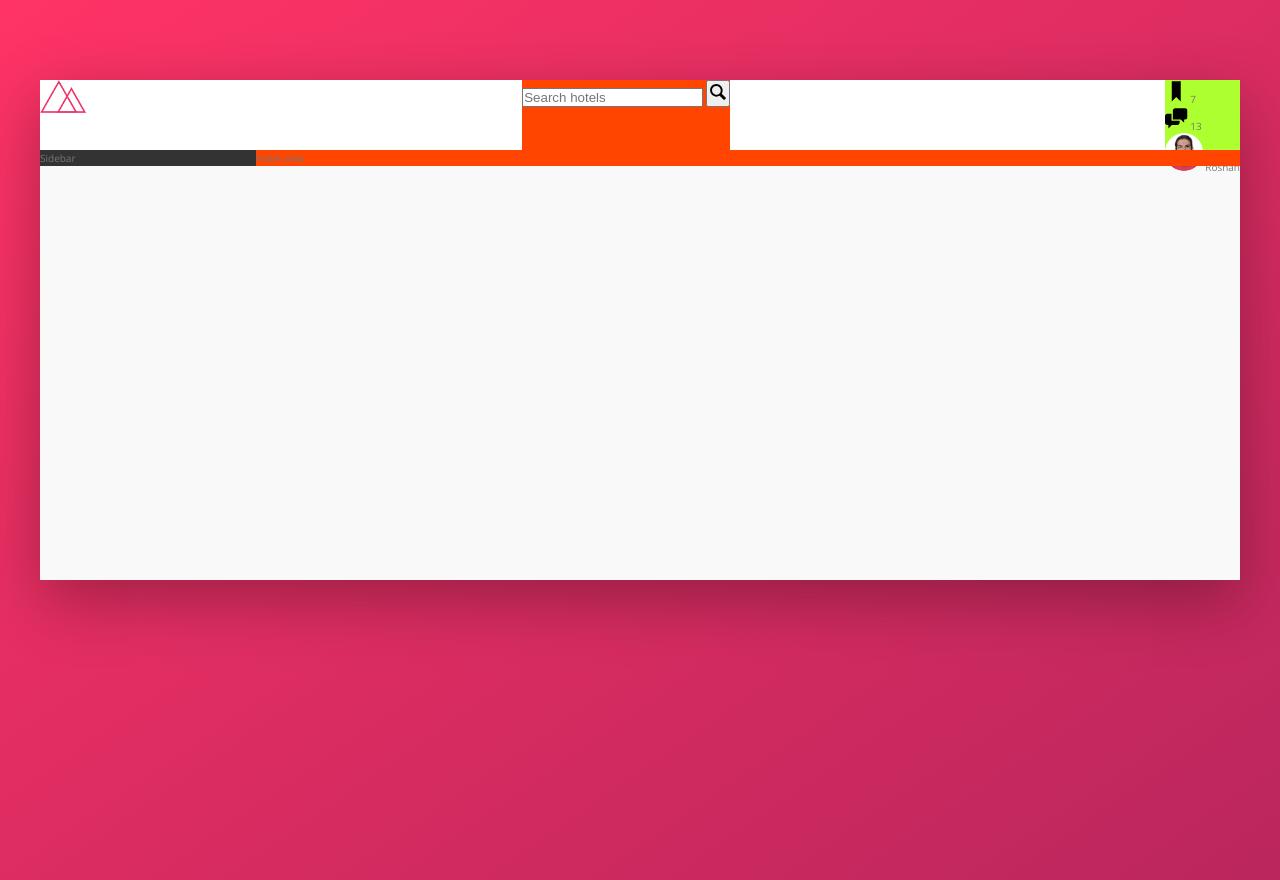
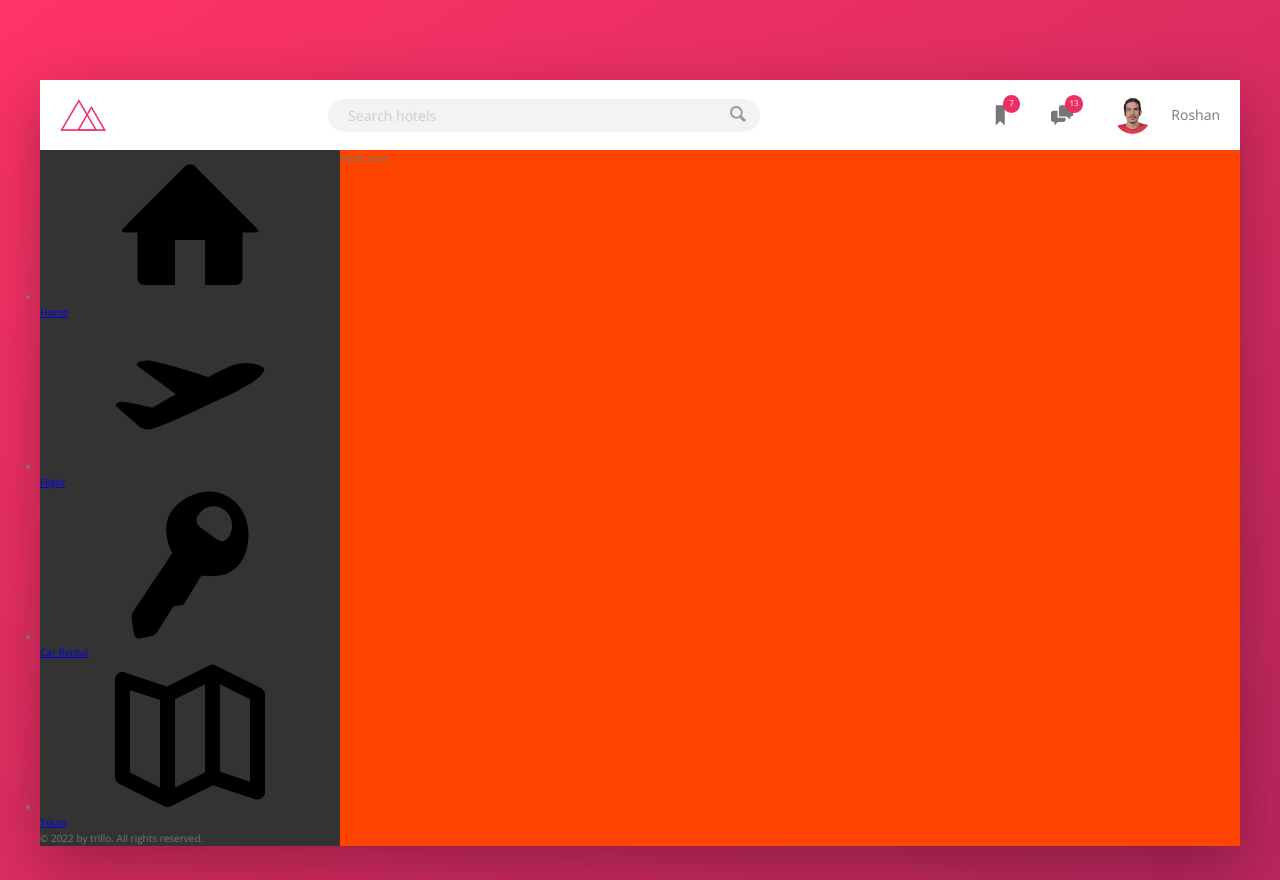
Before and after one commit to roshan-gh/trillo, a website: page index.html in a window 1280 px wide. Drawn offline with nearby package versions, Linux system fonts and the light colour scheme.

Commit message:
header completed

```diff
--- a/index.html
+++ b/index.html
@@ -45,7 +45,43 @@
         </header>
         <div class="content">
             <nav class="sidebar">
-                Sidebar
+                <ul class="side-nav">
+                    <li class="side-nav__item">
+                        <a href="#" class="side-nav__link">
+                            <svg class="side-nav__icon">
+                                <use xlink:href="img/sprite.svg#icon-home"></use>
+                            </svg>
+                            <span>Home</span>
+                        </a>
+                    </li>
+                    <li class="side-nav__item">
+                        <a href="#" class="side-nav__link">
+                            <svg class="side-nav__icon">
+                                <use xlink:href="img/sprite.svg#icon-aircraft-take-off"></use>
+                            </svg>
+                            <span>Flight</span>
+                        </a>
+                    </li>
+                    <li class="side-nav__item">
+                        <a href="#" class="side-nav__link">
+                            <svg class="side-nav__icon">
+                                <use xlink:href="img/sprite.svg#icon-key"></use>
+                            </svg>
+                            <span>Car Rental</span>
+                        </a>
+                    </li>
+                    <li class="side-nav__item">
+                        <a href="#" class="side-nav__link">
+                            <svg class="side-nav__icon">
+                                <use xlink:href="img/sprite.svg#icon-map"></use>
+                            </svg>
+                            <span>Tours</span>
+                        </a>
+                    </li>
+                </ul>
+                <div class="legal">
+                    &copy; 2022 by trillo. All rights reserved.
+                </div>
             </nav>
             <main class="hotel-view">
                 Hotel view
--- a/package.json
+++ b/package.json
@@ -6,7 +6,7 @@
     "scripts": {
         "watch:sass": "node-sass sass/main.scss css/style.css -w",
         "devserver": "live-server",
-        "start": "npm-run-all --parallel devserver watch:sass",
+        "start": "npm-run-all --parallel watch:sass",
 
 
         "compile:sass": "node-sass sass/main.scss css/style.comp.css",
--- a/sass/abstracts/_variables.scss
+++ b/sass/abstracts/_variables.scss
@@ -9,4 +9,5 @@ $--color-grey-light-3: #f0eeee;
 $--color-grey-light-4: #ccc;
 $--color-grey-dark-1: #333;
 $--color-grey-dark-2: #777;
+$--color-grey-dark-3: #999;
 $--shadow-dark: 0 2rem 6rem rgba($--color-black, 0.3);
--- a/sass/components/_components.scss
+++ b/sass/components/_components.scss
@@ -1,32 +1,108 @@
+//////////////////
 ///Logo
 .logo {
     height: 3.25rem;
+    margin-left: 2rem;
+    transition: transform 0.2s;
+    &:hover {
+        transform: scale(1.1);
+        cursor: pointer;
+    }
 }
 
+/////////////////
 ///Search
 .search {
-    background-color: orangered;
-    &__input {}
-    &__button {}
+    flex: 0 0 40%;
+    display: flex;
+    justify-content: center;
+    align-items: center;
+    &__input {
+        //input elements don't inherit global scope font families and should set it manually
+        font-family: inherit;
+        font-size: inherit;
+        color: inherit;
+        background-color: $--color-grey-light-2;
+        border: none;
+        padding: 0.7rem 2rem;
+        border-radius: 100px;
+        width: 90%;
+        transition: all 0.2s;
+        margin-right: -3.25rem; //to put the button on the search bar
+        &:focus {
+            outline: none;
+            width: 100%;
+            background-color: $--color-grey-light-3;
+        }
+        //adjacent siblings
+        &:focus+.search__button {
+            background-color: $--color-grey-light-3;
+        }
+        &::placeholder {
+            font-weight: 100;
+            color: $--color-grey-light-4;
+        }
+    }
+    &__button {
+        border: none;
+        background-color: $--color-grey-light-2;
+        &:focus {
+            outline: none;
+        }
+        &:active {
+            transform: translateY(2px);
+        }
+    }
     &__icon {
         height: 2rem;
         width: 2rem;
+        fill: $--color-grey-dark-3;
     }
 }
 
+///////////////////
 ///User Navigation
 .user-nav {
-    background-color: greenyellow;
-    &__icon-box {}
+    display: flex;
+    align-self: stretch;
+    align-items: center;
+    //direct children
+    &>* {
+        padding: 0 2rem;
+        height: 100%;
+        display: flex;
+        align-items: center;
+    }
+    &>*:hover {
+        background-color: $--color-grey-light-2;
+        cursor: pointer;
+    }
+    &__icon-box {
+        position: relative;
+    }
     &__icon {
         height: 2.25rem;
         width: 2.25rem;
+        fill: $--color-grey-dark-2;
     }
-    &__notification {}
+    &__notification {
+        color: $--color-white;
+        position: absolute;
+        font-size: 0.8rem;
+        height: 1.75rem;
+        width: 1.75rem;
+        background-color: $--color-primary;
+        border-radius: 50%;
+        text-align: center;
+        padding-top: 2px;
+        top: 1.5rem;
+        right: 1.1rem;
+    }
     &__user {}
     &__user-photo {
         height: 3.75rem;
         border-radius: 50%;
+        margin-right: 2rem;
     }
     &__user-name {}
 }
--- /dev/null
+++ b/sass/components/_side-navigation.scss
@@ -0,0 +1,10 @@
+//Side navigation
+.side-bar {}
+
+.side-nav {
+    &__item {}
+    &__link {}
+    &__icon {}
+}
+
+.legal {}
--- a/sass/layouts/_layout.scss
+++ b/sass/layouts/_layout.scss
@@ -7,11 +7,13 @@
 }
 
 .header {
+    font-size: 1.4rem;
     height: 7rem;
     background-color: $--color-white;
     border-bottom: $--color-grey-light-2;
     display: flex;
     justify-content: space-between;
+    align-items: center;
 }
 
 .content {
--- a/sass/main.scss
+++ b/sass/main.scss
@@ -1,4 +1,5 @@
 @import "abstracts/variables";
 @import "base/base";
 @import "components/components";
+@import "components/side-navigation";
 @import "layouts/layout";
```
Also changed, not shown: css/style.css.
